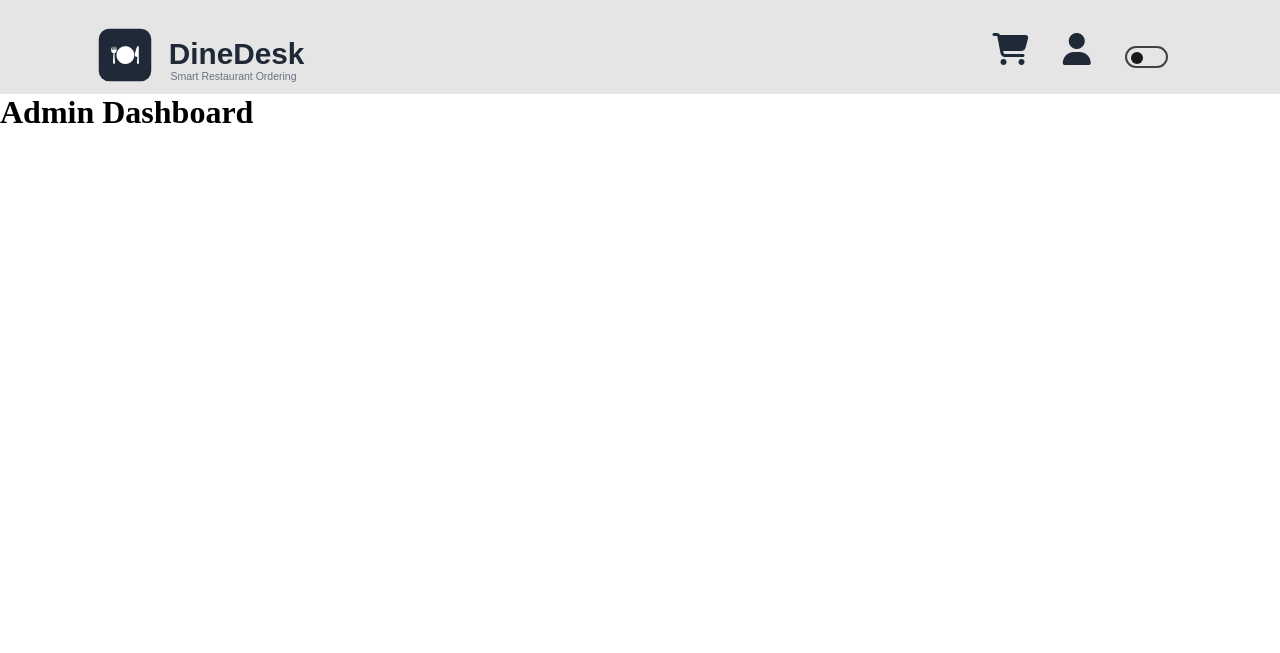
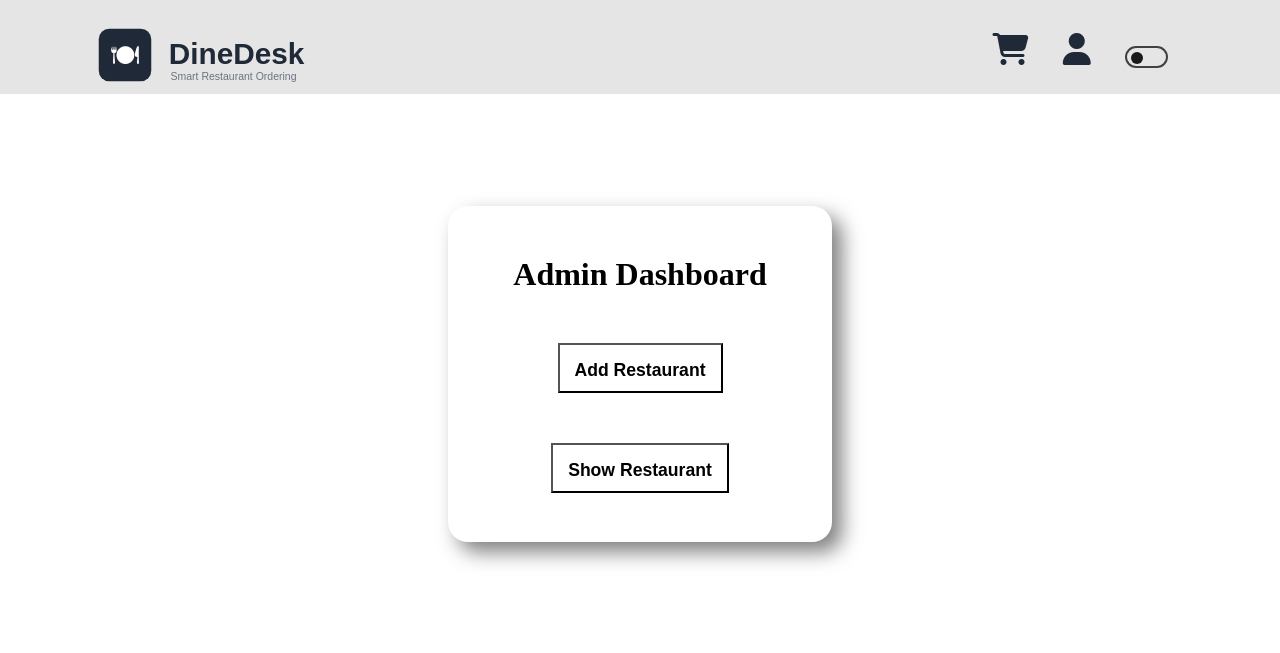
Before and after one commit to ig-ayush/DineDesk, a Django app: page /admin-dashboard in a window 1280 px wide. Shown: the top 653 px of the page. Run offline with Django 5.2, Linux system fonts and the light colour scheme.

Commit message:
admin panal completed

```diff
--- /dev/null
+++ b/App/static/App/admin_dash.css
@@ -0,0 +1,43 @@
+* {
+  margin: 0;
+  padding: 0;
+  box-sizing: border-box;
+}
+
+.admin-con {
+  width: 100%;
+  height: 70vh;
+  display: flex;
+  justify-content: center;
+  align-items: center;
+}
+
+.admin-panal {
+  width: 30%;
+  height: 60%;
+  padding: 20px;
+  display: flex;
+  flex-direction: column;
+  align-items: center;
+  justify-content: center;
+  gap: 50px;
+  box-shadow: 10px 10px 20px rgba(0, 0, 0, 0.5);
+  border-radius: 20px;
+}
+
+.admin-panal a button {
+  width: max-content;
+  height: 50px;
+  padding: 15px;
+  font-size: 1.1rem;
+  font-weight: 700;
+  background-color: #fff;
+  transition: 0.4s;
+}
+
+.admin-panal a button:hover {
+  color: #fff;
+  background-color: #1f2937;
+  box-shadow: rgba(0, 0, 0, 0.25) 0 8px 15px;
+  transform: translateY(-2px);
+}
--- a/App/templates/admin/admin_dashboard.html
+++ b/App/templates/admin/admin_dashboard.html
@@ -1,5 +1,18 @@
-{% extends 'base.html' %}
+{% extends 'base.html' %} {% block content %} {% load static %}
+<title>DineDesk &#8226; Admin Dashboard</title>
+<link rel="stylesheet" href="{% static 'App/admin_dash.css' %}" />
+<main>
+  <div class="admin-con">
+    <div class="admin-panal">
+      <h1>Admin Dashboard</h1>
+      <a href="add-restaurant">
+        <button>Add Restaurant</button>
+      </a>
+      <a href="admin-restaurant">
+        <button>Show Restaurant</button>
+      </a>
+    </div>
+  </div>
+</main>
 
-{% block content %}
-<h1>Admin Dashboard</h1>
 {% endblock %}
--- a/App/templates/base.html
+++ b/App/templates/base.html
@@ -3,7 +3,6 @@
   <head>
     <meta charset="UTF-8" />
     <meta name="viewport" content="width=device-width, initial-scale=1.0" />
-    <title>Navbar</title>
     {% load static %}
 
     <link rel="stylesheet" href="{% static 'App/base.css' %}" />
--- a/App/urls.py
+++ b/App/urls.py
@@ -7,5 +7,7 @@ urlpatterns = [
     path('login/', views.login_form),
     path('signup-account/', views.signup),
     path('logout-account', views.logout_account),
-    path('admin-dashboard', views.admin_dashboard)
+    path('admin-dashboard', views.admin_dashboard),
+    path('add-restaurant', views.open_addRes),
+    path('admin-restaurant', views.show_restaurant)
 ]
--- a/App/views.py
+++ b/App/views.py
@@ -82,3 +82,9 @@ def logout_account(request):
 
 def admin_dashboard(request):
     return render(request, 'admin/admin_dashboard.html')
+
+def open_addRes(request):
+    return render(request, 'admin/add_restaurant.html')
+
+def show_restaurant(request):
+    return render(request, 'admin/admin_restaurants.html')
```
Also changed, not shown: App/templates/admin/add_restaurant.html (added, +7 -0 lines), App/templates/admin/admin_restaurants.html (added, +7 -0 lines).
